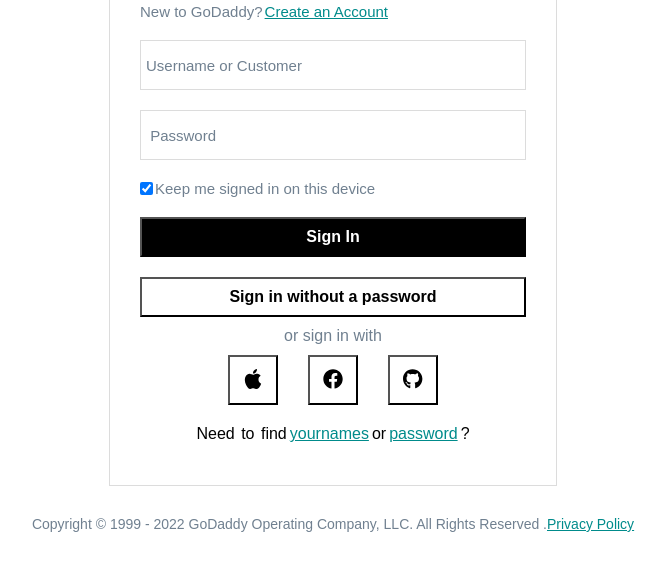
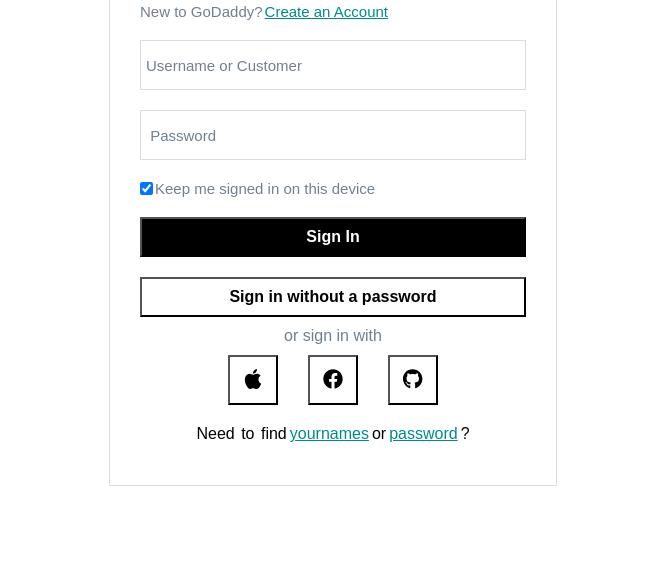
Before and after one commit to MahsumaRezai/Help, a website: page godaddy/index.html in a window 1280 px wide. Shown: the part 204-774 px from the top of the page, without its empty margins (307-972 px from the left). Drawn offline with Linux system fonts and the light colour scheme.

Commit message:
work on content sections

```diff
--- a/godaddy/index.html
+++ b/godaddy/index.html
@@ -90,16 +90,7 @@
 
     <!--end content-->
   </div>
-  <!--section two-->
-  <div class="section">
-    <span class="section__text">
-      Copyright © 1999 - 2022 GoDaddy Operating Company, LLC. All Rights Reserved .
-    </span>
-    <a href="#" class="section__link">
-      Privacy Policy
-    </a>
-  </div>
-  <!--end section two-->
+
 </body>
 
 </html>
```
